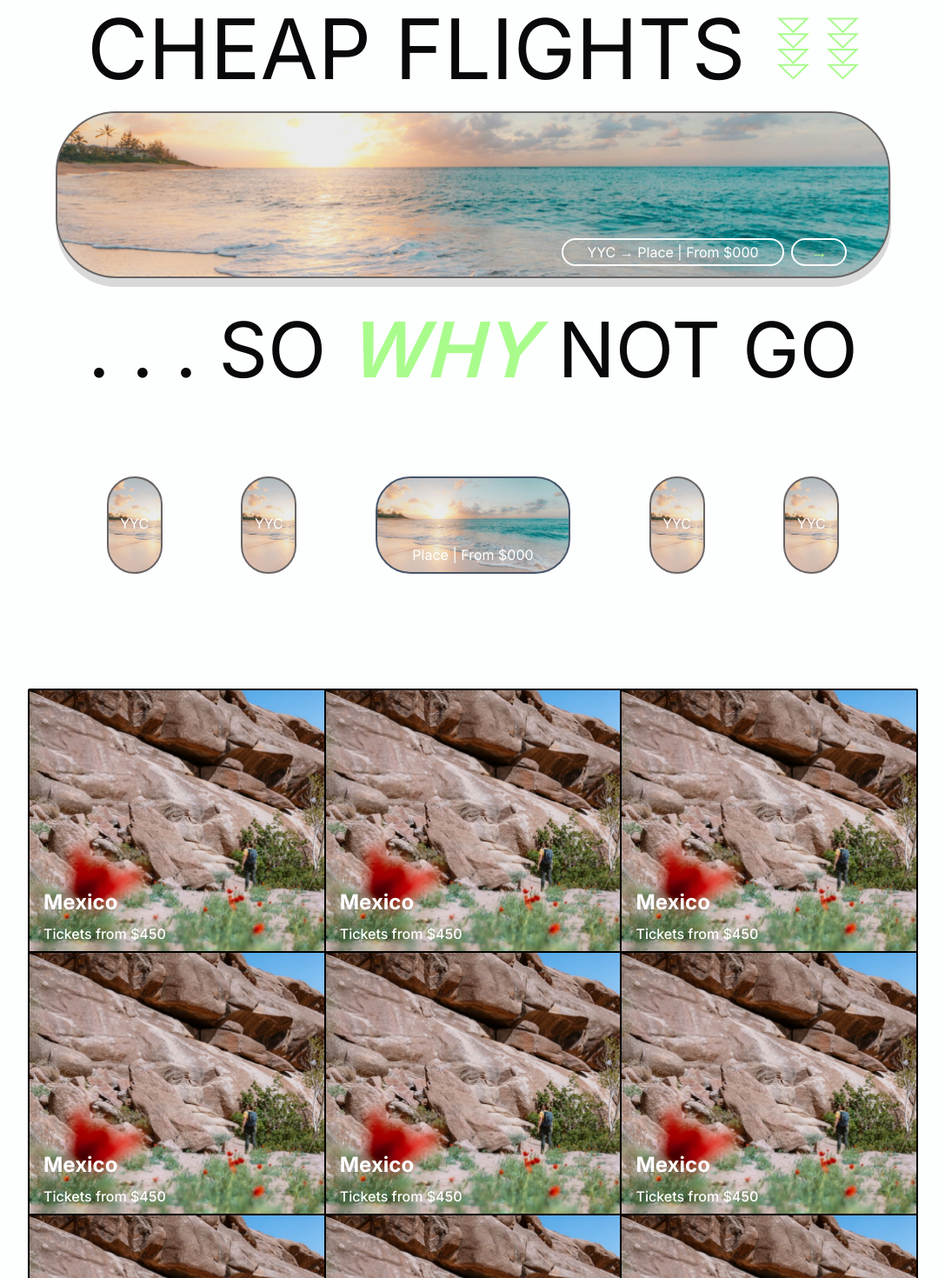
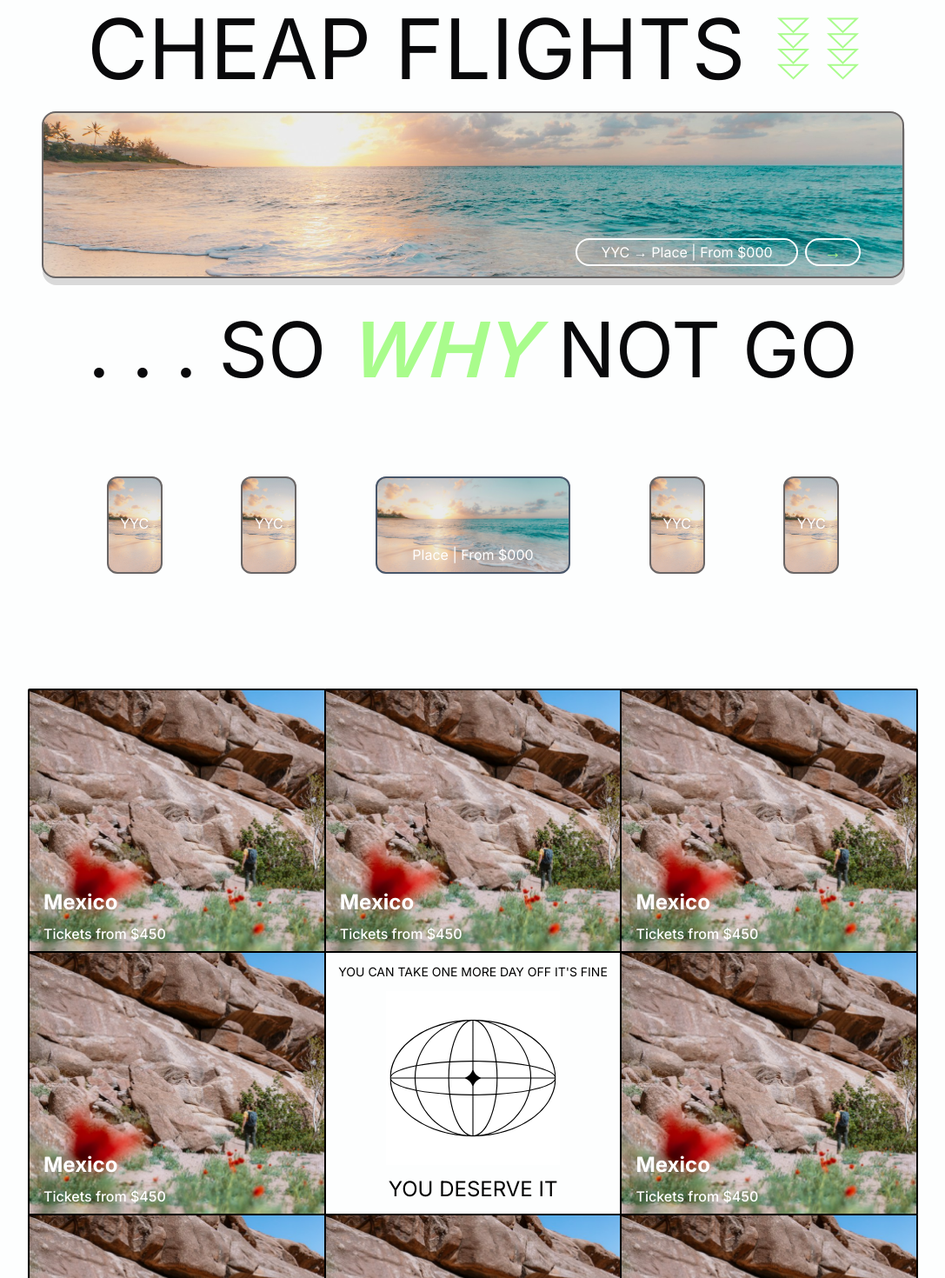
Before and after one commit to dillanferster/YYCFlightDeals, a Next.js app: page / in a window 1280 px wide. Shown: the part 260-1730 px from the top of the page at 87% size, without its empty margins (96-1183 px from the left). Built offline with nearby package versions, Linux system fonts and the light colour scheme.

Commit message:
grid update

```diff
--- a/app/components/GridCube/Grid.js
+++ b/app/components/GridCube/Grid.js
@@ -1,5 +1,6 @@
 import React from "react";
 import { GridCube } from "./GridCube";
+import { MiddleGridCube } from "../MiddleGridCube";
 
 export function Grid() {
   return (
@@ -20,7 +21,7 @@ export function Grid() {
           <GridCube />
         </div>
         <div className="translate-x-0.5 translate-y-0.5">
-          <GridCube />
+          <MiddleGridCube />
         </div>
         <div className="translate-x-0.5">
           <GridCube />
--- a/app/components/MainContainer/MainContainer.js
+++ b/app/components/MainContainer/MainContainer.js
@@ -4,15 +4,12 @@ import Link from "next/link";
 
 export function MainContainer() {
   return (
-    <Link href="pages/details">
-      <div
-        id="MainC"
-        className="flex justify-center px-4 mt-4 w-[62rem] mx-auto"
-      >
-        <div className="flex bg-[url('/Beach.jpeg')] bg-cover  bg-left justify-end items-end border-2 border-[#696565] border-solid w-[62rem] rounded-[70px] h-48 hover:translate-y-1 drop-shadow-[_1px_10px_rgba(217,217,217,1)] ease-in-out transition-all hover:drop-shadow-[_1px_8px_rgba(217,217,217,1)] overflow-hidden cursor-pointer [&>*]:hover:backdrop-blur-sm ">
+    <div id="MainC" className="flex justify-center px-4 mt-4 w-[62rem] mx-auto">
+      <Link href="pages/details">
+        <div className="flex bg-[url('/Beach.jpeg')] bg-cover  bg-left justify-end items-end border-2 border-[#696565] border-solid w-[62rem] rounded-2xl h-48 hover:translate-y-[2px] drop-shadow-[_1px_8px_rgba(217,217,217,1)] ease-in-out transition-all hover:drop-shadow-[_1px_6px_rgba(217,217,217,1)] overflow-hidden cursor-pointer [&>*]:hover:backdrop-blur-sm ">
           <MainContainerButton></MainContainerButton>
         </div>
-      </div>
-    </Link>
+      </Link>
+    </div>
   );
 }
--- a/app/components/MediumCard.js
+++ b/app/components/MediumCard.js
@@ -6,7 +6,7 @@ export function MediumCard() {
   return (
     <Link href="pages/details">
       <div className="flex justify-center px-4 mt-4 cursor-pointer">
-        <div className="flex bg-[url('/Beach.jpeg')] bg-cover bg-left justify-end items-end border-2 border-slate-600 border-solid w-[14rem] rounded-[40px] h-28 ">
+        <div className="flex bg-[url('/Beach.jpeg')] bg-cover bg-left justify-end items-end border-2 border-slate-600 border-solid w-[14rem] rounded-xl h-28 ">
           <MedCardButton />
         </div>
       </div>
--- a/app/components/MiddleGridCube.js
+++ b/app/components/MiddleGridCube.js
@@ -1,36 +1,15 @@
 import React from "react";
-import { MainContainerButton } from "../MainContainer/MainContainerButton";
-import "./GridCube.css";
-import Link from "next/link";
+import Image from "next/image";
+import Globe from "../assets/globe.svg";
 
 export function MiddleGridCube() {
   return (
-    <Link href="pages/details">
-      <div
-        id="gridCube"
-        className="border-2 border-black w-[21.42rem] h-[19rem] rounded-sm bg-[url('/Desert.png')] bg-cover  bg-left flex flex-col justify-end [&>*]:hover:backdrop-blur-sm ease-in-out  transition-all overflow-hidden cursor-pointer "
-      >
-        <div className=" h-20 flex justify-between ease-in-out  transition-all ">
-          <div className="flex flex-col justify-evenly pl-4">
-            <div className="flex">
-              <div className="font-bold text-2xl text-white">Mexico</div>
-            </div>
-
-            <div className="font-medium text-white">Tickets from $450</div>
-          </div>
-          <div
-            id="gridBtn"
-            className="px-4 flex flex-col justify-center invisible"
-          >
-            <button
-              id="MainContainerBtn"
-              className="h-[2rem] border-white border-2 rounded-full w-[4rem] text-[var(--color-green)] text-xl hover:border-[var(--color-green)]  transition-all "
-            >
-              &rarr;
-            </button>
-          </div>
-        </div>
+    <div className="border-2 border-black w-[21.42rem] h-[19rem] rounded-sm  bg-transparent flex flex-col justify-evenly items-center transition-all overflow-hidden  ">
+      <div className="text-sm">YOU CAN TAKE ONE MORE DAY OFF IT'S FINE</div>
+      <div>
+        <Image src={Globe} alt="globe" />
       </div>
-    </Link>
+      <div className="text-2xl">YOU DESERVE IT</div>
+    </div>
   );
 }
--- a/app/components/MiniCard/MiniCard.js
+++ b/app/components/MiniCard/MiniCard.js
@@ -8,11 +8,11 @@ export function MiniCard() {
     <Link href="pages/details">
       <div
         id="MiniCardHolder"
-        className="flex justify-center px-4 mt-4 cursor-pointer "
+        className="flex justify-center px-4 mt-4 cursor-pointer  "
       >
         <div
           id="MiniCard"
-          className="flex flex-col bg-[url('/Beach.jpeg')] bg-cover bg-left justify-end  items-center transition-all  border-2 border-[#696565] border-solid w-[4rem] rounded-[40px] h-28 text-white"
+          className="flex flex-col bg-[url('/Beach.jpeg')] bg-cover bg-left justify-end  items-center ease-in-out transition-all  border-2 border-[#696565] border-solid w-[4rem] rounded-xl h-28 text-white"
         >
           <div id="MiniCardFlight">YYC</div>
           <div id="MiniCardInfo">
--- a/app/components/WhyNotGo.js
+++ b/app/components/WhyNotGo.js
@@ -1,7 +1,7 @@
 export function WhyNotGo() {
   return (
     <div className="flex justify-center gap-6 text-[5.5rem] mt-4  max-md:text-4xl">
-      <span className="text-zinc-950">. . . SO </span>
+      <span className="text-zinc-950">. . . SO</span>
       <span className="italic font-semibold text-[var(--color-green)]">
         WHY
       </span>
```
Also changed, not shown: app/assets/globe.svg (added).
